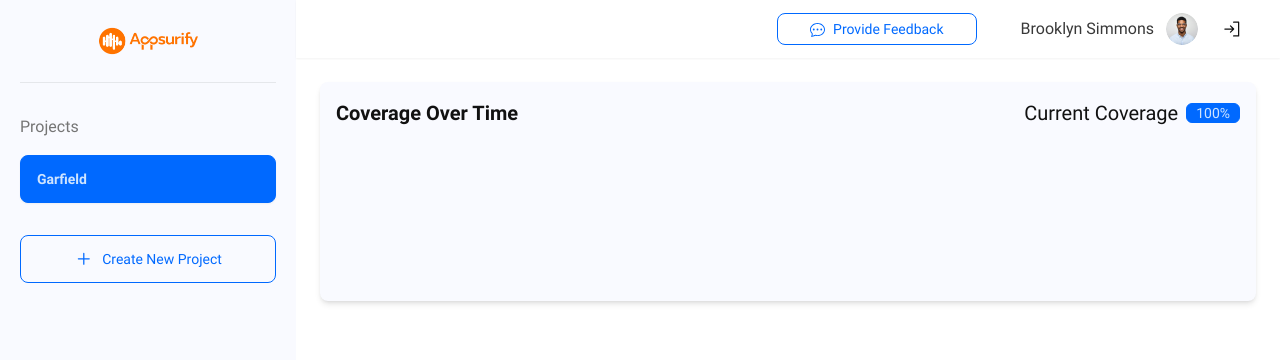
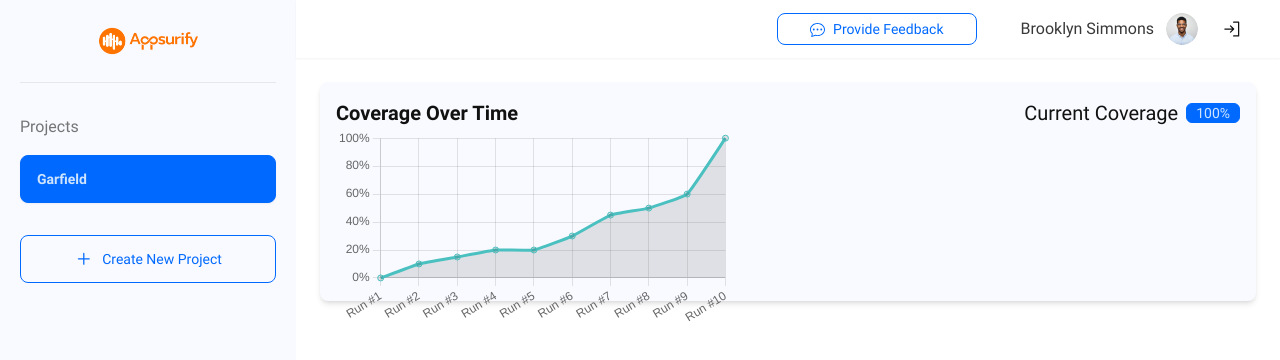
Before and after one commit to RohmadEW/appsurify, a React (Vite) app: page /coverage-over-time in a window 1280 px wide. Shown: the top 360 px of the page. Built offline with nearby package versions, Linux system fonts and the light colour scheme.

Commit message:
add reactjs

```diff
--- a/package.json
+++ b/package.json
@@ -10,7 +10,9 @@
     "preview": "vite preview"
   },
   "dependencies": {
+    "chart.js": "^4.4.4",
     "react": "^18.3.1",
+    "react-chartjs-2": "^5.2.0",
     "react-dom": "^18.3.1",
     "react-icons": "^5.3.0",
     "react-router-dom": "^6.26.2"
--- a/src/components/coverage_over_time/Chart.tsx
+++ b/src/components/coverage_over_time/Chart.tsx
@@ -1,4 +1,31 @@
+import "chart.js/auto";
+import { Line } from "react-chartjs-2";
+
 export default function CoverageOverTimeChart() {
+  const data = {
+    labels: [
+      "Run #1",
+      "Run #2",
+      "Run #3",
+      "Run #4",
+      "Run #5",
+      "Run #6",
+      "Run #7",
+      "Run #8",
+      "Run #9",
+      "Run #10",
+    ],
+    datasets: [
+      {
+        label: "My First Dataset",
+        data: [0, 10, 15, 20, 20, 30, 45, 50, 60, 100],
+        fill: true,
+        borderColor: "rgb(75, 192, 192)",
+        tension: 0.1,
+      },
+    ],
+  };
+
   return (
     <div className="w-full h-full rounded-lg bg-[#F9FAFF] shadow-md p-[16px]">
       <div className="flex items-center gap-2">
@@ -6,6 +33,27 @@ export default function CoverageOverTimeChart() {
         <div className="text-[20px]">Current Coverage</div>
         <div className="badge badge-primary rounded-md">100%</div>
       </div>
+      <div className="w-full h-[200px]">
+        <Line
+          data={data}
+          options={{
+            plugins: {
+              legend: {
+                display: false,
+              },
+            },
+            scales: {
+              y: {
+                ticks: {
+                  callback: function (value) {
+                    return value + "%";
+                  },
+                },
+              },
+            },
+          }}
+        />
+      </div>
     </div>
   );
 }
--- a/src/components/layout/sidebar/Main.tsx
+++ b/src/components/layout/sidebar/Main.tsx
@@ -1,4 +1,5 @@
 import { GoPlus } from "react-icons/go";
+import { Link } from "react-router-dom";
 import logo from "../../../assets/logo.png";
 
 export default function SidebarMain() {
@@ -8,9 +9,9 @@ export default function SidebarMain() {
       <hr />
       <div className="mt-[32px] text-[16px] text-[#757575]">Projects</div>
       <div className="mt-[16px]">
-        <button className="btn btn-primary w-full">
+        <Link to="/" className="btn btn-primary w-full">
           <div className="text-left w-full">Garfield</div>
-        </button>
+        </Link>
       </div>
       <div className="mt-[32px]">
         <button className="btn btn-primary btn-outline w-full font-normal">
```
Also changed, not shown: 1 other file (tests, documents, lock files or other folders).
